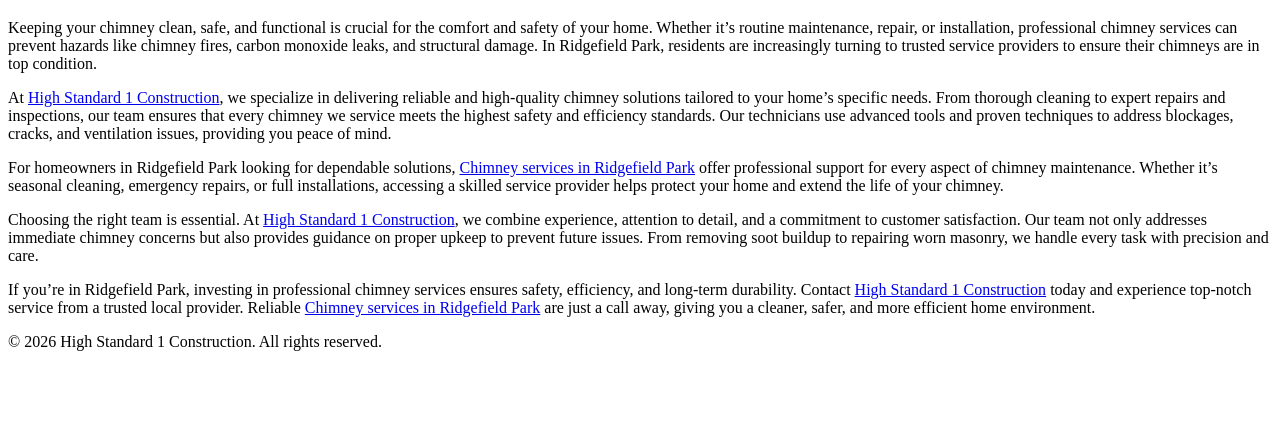
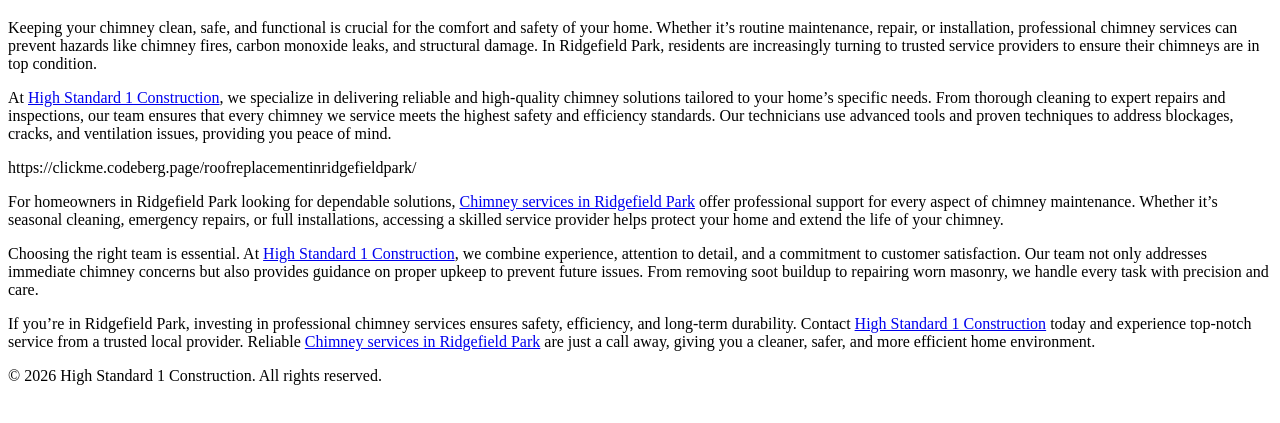
Before and after one commit to marleyjay1/Chimney-services-in-Ridgefield-Park, a plain HTML site: page index.html in a window 1280 px wide. Shown: the part 61-484 px from the top of the page. Drawn offline with Linux system fonts and the light colour scheme.

Commit message:
Update index.html

```diff
--- a/index.html
+++ b/index.html
@@ -16,6 +16,7 @@
         <p>Keeping your chimney clean, safe, and functional is crucial for the comfort and safety of your home. Whether it’s routine maintenance, repair, or installation, professional chimney services can prevent hazards like chimney fires, carbon monoxide leaks, and structural damage. In Ridgefield Park, residents are increasingly turning to trusted service providers to ensure their chimneys are in top condition.</p>
 
         <p>At <a href="http://www.highstandard1.com/" target="_blank" rel="noopener">High Standard 1 Construction</a>, we specialize in delivering reliable and high-quality chimney solutions tailored to your home’s specific needs. From thorough cleaning to expert repairs and inspections, our team ensures that every chimney we service meets the highest safety and efficiency standards. Our technicians use advanced tools and proven techniques to address blockages, cracks, and ventilation issues, providing you peace of mind.</p>
+https://clickme.codeberg.page/roofreplacementinridgefieldpark/
 
         <p>For homeowners in Ridgefield Park looking for dependable solutions, <a href="https://share.google/vWeV1ebDbJ0KZ3v9D" target="_blank" rel="noopener">Chimney services in Ridgefield Park</a> offer professional support for every aspect of chimney maintenance. Whether it’s seasonal cleaning, emergency repairs, or full installations, accessing a skilled service provider helps protect your home and extend the life of your chimney.</p>
 
```
